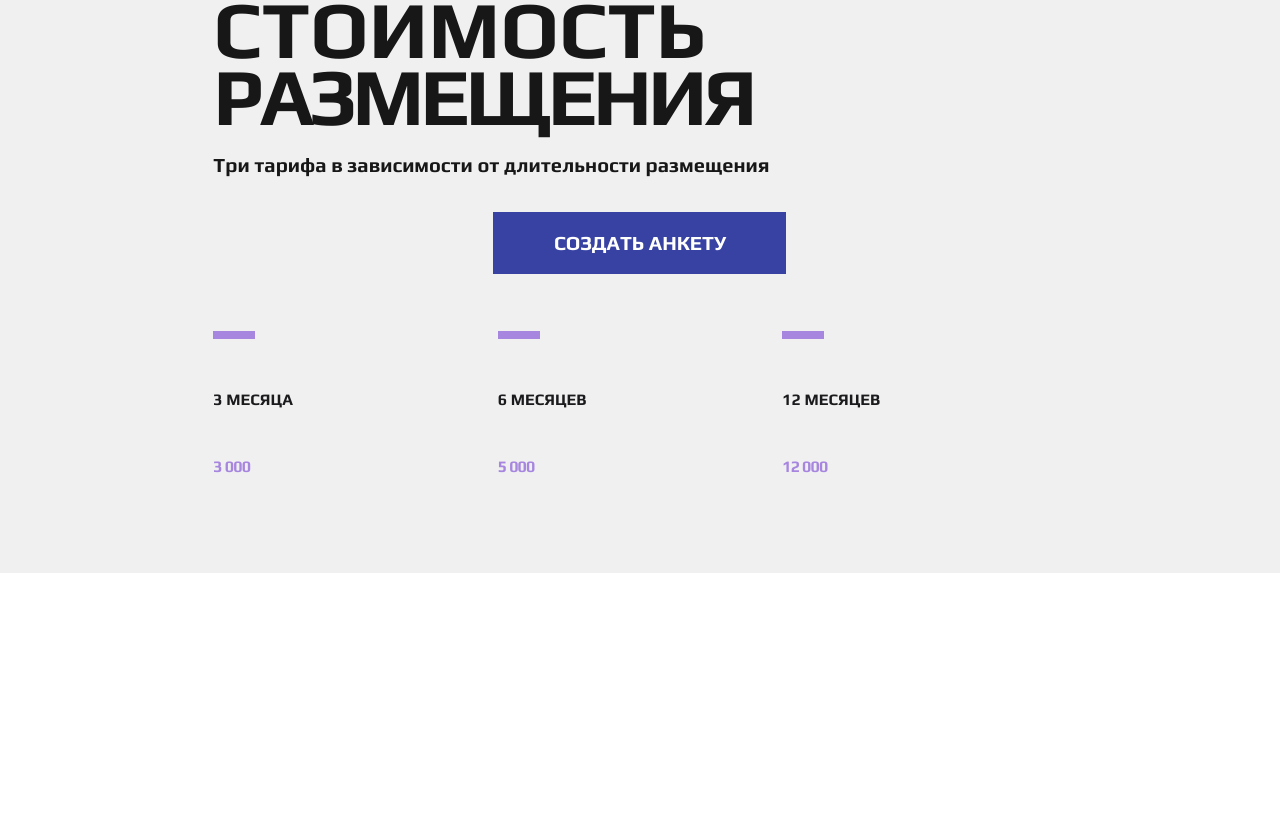
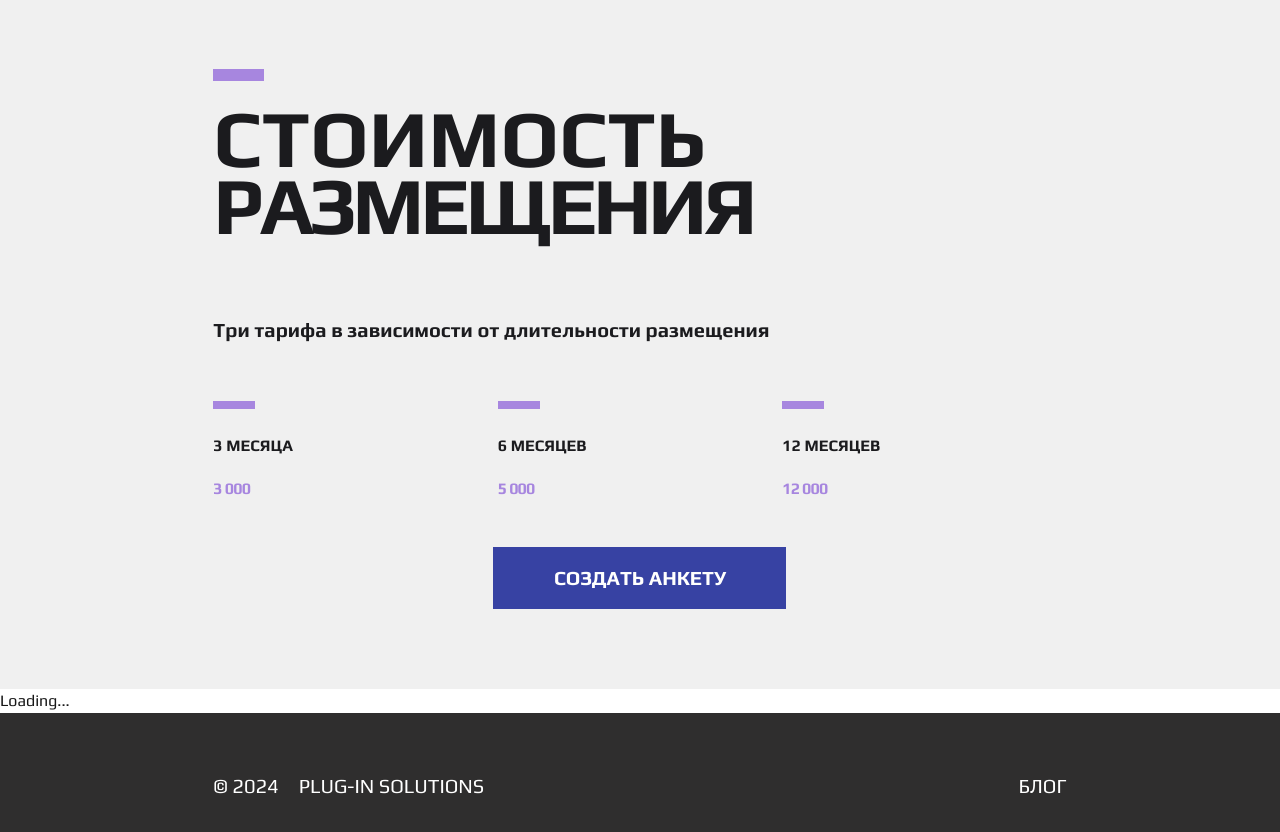
Before and after one commit to George499/pluginexpert, a Next.js app in the folder frontend/: page /pricing in a window 1280 px wide. Shown: the part 920-1752 px from the top of the page. Before the commit the page ends 1493 px from the top, so only its background shows below. Built offline with nearby package versions, Linux system fonts and the light colour scheme; no server answers.

Commit message:
pricing page

```diff
--- a/frontend/app/components/main-page/SecondScreen.js
+++ b/frontend/app/components/main-page/SecondScreen.js
@@ -6,7 +6,7 @@ function SecondScreen() {
   const { ref, isVisible } = useIntersectionObserver(0.3);
   return (
     <div
-      className={`h-full flex content-center justify-center items-center flex-col`}
+      className={`h-full flex content-center justify-center items-center flex-col text-[#1B1B1E]`}
       style={{ backgroundColor: "#f0f0f0" }}
       id="second screen"
     >
@@ -15,7 +15,7 @@ function SecondScreen() {
           className=" w-[51px] h-[12px] mb-[21px]"
           style={{ backgroundColor: "#a786df" }}
         ></div>
-        <div className="mb-8x] text-[40px] lg:text-[57px] xl:text-[81px]">
+        <div className="mb-8 text-[40px] lg:text-[57px] xl:text-[81px] ">
           <p className="leading-[4.5rem] mb-[30px] lg:-mb-[5px] ">PLUGIN</p>
           <div className="tracking-tighter leading-[4.5rem] lg:flex ">
             <p className="-mb-[30px] lg:-mb-[10px]">SPEAKERS</p>
--- a/frontend/app/components/pricing/PricingFirstScreen.js
+++ b/frontend/app/components/pricing/PricingFirstScreen.js
@@ -6,10 +6,10 @@ function PricingFirstScreen() {
   const { ref, isVisible } = useIntersectionObserver(0.3);
   return (
     <div
-      className={`h-screen flex content-center justify-center items-center flex-col bg-[url('/images/bkground_1.png')] bg-fixed relative bg-cover `}
+      className={` flex content-center justify-center items-center flex-col bg-[url('/images/bkground_1.png')] bg-fixed relative bg-cover `}
       id="second screen"
     >
-      <div className="container flex flex-col w-4/5 lg:w-2/3 my-20 items-start justify-center font-semibold mt-[120px]">
+      <div className="container flex flex-col w-4/5 lg:w-2/3 my-20 items-start justify-center font-semibold mt-[200px]">
         {/* <div
           className=" w-[51px] h-[12px] mb-[21px]"
           style={{ backgroundColor: "#a786df" }}
@@ -23,7 +23,7 @@ function PricingFirstScreen() {
         <div className="text-[16px] lg:text-[20px] tracking-normal mb-8 pt-7 text-white">
           <p>Размещение анкеты на ресурсе </p>
         </div>
-        <div className="mb-[30px] text-[40px] lg:text-[57px] xl:text-[81px]">
+        <div className="mb-[30px] text-[40px] lg:text-[57px] xl:text-[81px] text-[#1B1B1E]">
           <p className="leading-[4.5rem] mb-[30px] lg:-mb-[5px] text-white">
             PLUGIN
           </p>
--- /dev/null
+++ b/frontend/app/components/pricing/PricingFooter.js
@@ -0,0 +1,61 @@
+"use client";
+import {
+  FaFacebookF,
+  FaTwitter,
+  FaInstagram,
+  FaYoutube,
+  FaPinterestP,
+} from "react-icons/fa";
+import { useRouter } from "next/navigation"; // обновленный импорт
+import Link from "next/link"; // добавляем Link
+
+function PricingFooter() {
+  const router = useRouter();
+  const iconClass =
+    "w-[34px] h-[34px] mr-[7px] p-1 cursor-pointer hover:text-slate-300";
+
+  return (
+    <footer className="h-[100px] lg:h-[145px] bg-[#2f2e2e] flex content-center justify-center items-center flex-col w-full">
+      <div className="container flex flex-row w-4/5 lg:w-2/3 h-full items-center justify-between font-play text-[16px] lg:text-[20px] font-normal text-white">
+        <div>
+          <p className="flex flex-col">
+            <span className="flex">
+              <span className="hidden lg:flex">
+                © {new Date().getFullYear()}
+              </span>
+              <span className="ml-5"> PLUG-IN SOLUTIONS</span>
+            </span>
+          </p>
+        </div>
+
+        <ul className="text-[20px] flex">
+          {/* <li className="mr-5">
+            <Link
+              href="/speakers/forSpeekers"
+              className="cursor-pointer hover:text-slate-300"
+            >
+              СПИКЕРАМ – РАЗМЕСТИТЬ АНКЕТУ
+            </Link>
+          </li> */}
+          <li>
+            <Link
+              href="/speakers/blog"
+              className="cursor-pointer hover:text-slate-300"
+            >
+              БЛОГ
+            </Link>
+          </li>
+        </ul>
+
+        {/* <div>
+          <p className="hidden lg:flex">Подпишитесь на нас в соцсетях:</p>
+          <nav className="flex flex-row">
+            <FaInstagram className={iconClass} />
+          </nav>
+        </div> */}
+      </div>
+    </footer>
+  );
+}
+
+export default PricingFooter;
--- a/frontend/app/components/pricing/PricingSecondScreen.js
+++ b/frontend/app/components/pricing/PricingSecondScreen.js
@@ -7,7 +7,7 @@ function PricingSecondScreen() {
   const { ref, isVisible } = useIntersectionObserver(0.3);
   return (
     <div
-      className={`h-full flex content-center justify-center items-center flex-col`}
+      className={`h-full flex content-center justify-center items-center flex-col text-[#1B1B1E]`}
       style={{ backgroundColor: "#f0f0f0" }}
       id="second screen"
     >
@@ -16,36 +16,60 @@ function PricingSecondScreen() {
           className=" w-[51px] h-[12px] mb-[21px]"
           style={{ backgroundColor: "#a786df" }}
         ></div>
-        <div className="mb-8x] text-[40px] lg:text-[57px] xl:text-[81px]">
+        <div className="mb-14 text-[40px] lg:text-[57px] xl:text-[81px]">
           <p className="leading-[4.5rem] mb-[30px] lg:-mb-[5px] ">СТОИМОСТЬ</p>
           <div className="tracking-tighter leading-[4.5rem] lg:flex ">
             <p className="-mb-[30px] lg:-mb-[10px]">РАЗМЕЩЕНИЯ</p>
           </div>
         </div>
 
-        <div className="text-[16px] lg:text-[20px] tracking-normal mb-8 pt-7 ">
+        <div className="text-[16px] lg:text-[20px] tracking-normal mb-14 pt-7 ">
           <p>Три тарифа в зависимости от длительности размещения </p>
         </div>
 
-        {/* <div className="mb-8x] text-[40px] lg:text-[57px] xl:text-[81px] mb-8">
-          <p className="leading-[4.5rem] mb-[30px] lg:-mb-[5px] ">3 МЕСЯЦА</p>
-          <div className="tracking-tighter leading-[4.5rem] lg:flex ">
-            <p className="-mb-[30px] lg:-mb-[10px] text-[#a786df]">3 000 </p>
-          </div>
+        <div
+          ref={ref}
+          className={`${
+            isVisible ? "animate-fadeIn" : ""
+          } grid grid-cols-2 lg:flex lg:flex-row w-full justify-start text-[#1B1B1E] text-[14px] lg:text-[16px] font-bold mb-8`}
+        >
+          <ul
+            className={`w-full grid grid-cols-2 lg:flex lg:flex-row justify-start text-[#1B1B1E] text-[14px] lg:text-[16px] font-bold`}
+          >
+            <li className=" w-1/2 lg:w-3/4 mb-8 lg:mb-0 mr-8">
+              <div
+                className={`h-[8px] w-2/5 lg:w-1/6 mb-[25px]`}
+                style={{ backgroundColor: "#a786df" }}
+              ></div>
+              <p className=" mb-[30px] lg:-mb-[5px] ">3 МЕСЯЦА</p>
+              <div className="tracking-tighter leading-[4.5rem] lg:flex ">
+                <p className="-mb-[30px] lg:-mb-[10px] text-[#a786df]">3 000</p>
+              </div>
+            </li>
+            <li className="w-1/2 lg:w-3/4 mb-8 lg:mb-0 mr-8">
+              <div
+                className={`h-[8px] w-2/5 lg:w-1/6 mb-[25px]`}
+                style={{ backgroundColor: "#a786df" }}
+              ></div>
+              <p className=" mb-[30px] lg:-mb-[5px] ">6 МЕСЯЦЕВ</p>
+              <div className="tracking-tighter leading-[4.5rem] lg:flex ">
+                <p className="-mb-[30px] lg:-mb-[10px] text-[#a786df]">5 000</p>
+              </div>
+            </li>
+            <li className="w-1/2 lg:w-3/4 mb-8 lg:mb-0 mr-8">
+              <div
+                className={`h-[8px] w-2/5 lg:w-1/6 mb-[25px]`}
+                style={{ backgroundColor: "#a786df" }}
+              ></div>
+              <p className=" mb-[30px] lg:-mb-[5px] ">12 МЕСЯЦЕВ</p>
+              <div className="tracking-tighter leading-[4.5rem] lg:flex ">
+                <p className="-mb-[30px] lg:-mb-[10px] text-[#a786df]">
+                  12 000
+                </p>
+              </div>
+            </li>
+          </ul>
         </div>
-        <div className="mb-8x] text-[40px] lg:text-[57px] xl:text-[81px] mb-8">
-          <p className="leading-[4.5rem] mb-[30px] lg:-mb-[5px] ">6 МЕСЯЦЕВ</p>
-          <div className="tracking-tighter leading-[4.5rem] lg:flex ">
-            <p className="-mb-[30px] lg:-mb-[10px] text-[#a786df]">5 000 </p>
-          </div>
-        </div>
-        <div className="mb-8x] text-[40px] lg:text-[57px] xl:text-[81px] mb-8">
-          <p className="leading-[4.5rem] mb-[30px] lg:-mb-[5px] ">12 МЕСЯЦЕВ</p>
-          <div className="tracking-tighter leading-[4.5rem] lg:flex ">
-            <p className="-mb-[30px] lg:-mb-[10px] text-[#a786df]">12 000 </p>
-          </div>
-        </div> */}
-
         <div className="container flex flex-col h-full justify-center items-center">
           <Link
             href="/all-speakers"
@@ -56,7 +80,7 @@ function PricingSecondScreen() {
             text-center
             font-semibold
             uppercase
-            mb-[57px]
+
             p-4
             text-[20px]
             text-[#fffffe]
@@ -70,72 +94,6 @@ function PricingSecondScreen() {
             СОЗДАТЬ АНКЕТУ
           </Link>
         </div>
-
-        <div
-          ref={ref}
-          className={`${
-            isVisible ? "animate-fadeIn" : ""
-          } grid grid-cols-2 lg:flex lg:flex-row w-full justify-start text-[#1B1B1E] text-[14px] lg:text-[16px] font-bold`}
-        >
-          <ul
-            className={`grid grid-cols-2 lg:flex lg:flex-row w-full justify-start text-[#1B1B1E] text-[14px] lg:text-[16px] font-bold`}
-          >
-            <li className=" w-1/2 lg:w-3/4 mb-8 lg:mb-0 mr-8">
-              <div
-                className={`h-[8px] w-2/5 lg:w-1/6 mb-[25px]`}
-                style={{ backgroundColor: "#a786df" }}
-              ></div>
-              <p className="leading-[4.5rem] mb-[30px] lg:-mb-[5px] ">
-                3 МЕСЯЦА
-              </p>
-              <div className="tracking-tighter leading-[4.5rem] lg:flex ">
-                <p className="-mb-[30px] lg:-mb-[10px] text-[#a786df]">3 000</p>
-              </div>
-            </li>
-            <li className="w-1/2 lg:w-3/4 mb-8 lg:mb-0 mr-8">
-              <div
-                className={`h-[8px] w-2/5 lg:w-1/6 mb-[25px]`}
-                style={{ backgroundColor: "#a786df" }}
-              ></div>
-              <p className="leading-[4.5rem] mb-[30px] lg:-mb-[5px] ">
-                6 МЕСЯЦЕВ
-              </p>
-              <div className="tracking-tighter leading-[4.5rem] lg:flex ">
-                <p className="-mb-[30px] lg:-mb-[10px] text-[#a786df]">5 000</p>
-              </div>
-            </li>
-            <li className="w-1/2 lg:w-3/4 mb-8 lg:mb-0 mr-8">
-              <div
-                className={`h-[8px] w-2/5 lg:w-1/6 mb-[25px]`}
-                style={{ backgroundColor: "#a786df" }}
-              ></div>
-              <p className="leading-[4.5rem] mb-[30px] lg:-mb-[5px] ">
-                12 МЕСЯЦЕВ
-              </p>
-              <div className="tracking-tighter leading-[4.5rem] lg:flex ">
-                <p className="-mb-[30px] lg:-mb-[10px] text-[#a786df]">
-                  12 000
-                </p>
-              </div>
-            </li>
-            {/* {[
-              `КОНТАКТЫ СПИКЕРОВ`,
-              `БЫСТРЫЙ ПОИСК СПИКЕРОВ`,
-              `ПРОВЕРЕННЫЕ СПИКЕРЫ`,
-              `НОВЫЕ СПИКЕРЫ`,
-            ].map((li, id) => (
-              <div className="flex lg:w-1/2" key={id}>
-                <li className="w-1/2 lg:w-3/4 mb-8 lg:mb-0">
-                  <div
-                    className={`h-[8px] w-2/5 lg:w-1/6 mb-[25px]`}
-                    style={{ backgroundColor: "#a786df" }}
-                  ></div>
-                  <p dangerouslySetInnerHTML={{ __html: li }}></p>
-                </li>
-              </div>
-            ))} */}
-          </ul>
-        </div>
       </div>
     </div>
   );
--- /dev/null
+++ b/frontend/app/components/pricing/PricingSpecialText.js
@@ -0,0 +1,68 @@
+"use client";
+import { BlocksRenderer } from "@strapi/blocks-react-renderer";
+import { useEffect, useState } from "react";
+
+function SpecialText() {
+  const [specialText, setSpecialText] = useState(null);
+
+  useEffect(() => {
+    async function fetchData() {
+      try {
+        const response = await fetch(
+          "https://admin.pluginexpert.ru/api/special-texts"
+        );
+        const data = await response.json();
+        setSpecialText(data);
+      } catch (error) {
+        console.error("Error fetching data:", error);
+      }
+    }
+
+    fetchData();
+  }, []);
+
+  if (!specialText) {
+    return <div>Loading...</div>;
+  }
+
+  // Получаем непосредственно массив блоков
+  const blocks = specialText?.data?.[0]?.body;
+  if (!blocks) {
+    return <div>No content available</div>;
+  }
+
+  const customComponents = {
+    heading: ({ level, children }) => {
+      const Tag = `h${level}`;
+      const classes =
+        level === 1
+          ? "text-md font-bold leading-[2.5rem] lg:leading-[4.5rem] "
+          : "my-5 text-md font-bold";
+      return <Tag className={classes}>{children}</Tag>;
+    },
+    paragraph: ({ children }) => (
+      <p className="font-play text-sm font-normal">{children}</p>
+    ),
+    list: ({ children }) => <ul className="list-disc ml-6 mb-4">{children}</ul>,
+    "list-item": ({ children }) => (
+      <li className="font-play ml-4 text-sm">{children}</li>
+    ),
+    link: ({ href, children }) => (
+      <a href={href} className="text-white hover:underline">
+        {children}
+      </a>
+    ),
+  };
+
+  return (
+    <div className="bg-fixed flex justify-center w-full  bg-[white] text-black">
+      <div className="shadow-neutral-500/50 w-full flex justify-center">
+        <div className="container w-4/5 flex flex-col my-10">
+          <BlocksRenderer content={blocks} components={customComponents} />
+        </div>
+      </div>
+    </div>
+  );
+}
+
+export default SpecialText;
--- a/frontend/app/pricing/page.js
+++ b/frontend/app/pricing/page.js
@@ -1,11 +1,14 @@
 import PricingFirstScreen from "../components/pricing/PricingFirstScreen";
 import PricingSecondScreen from "./../components/pricing/PricingSecondScreen";
-
+import PricingSpecialText from "./../components/pricing/PricingSpecialText";
+import PricingFooter from "./../components/pricing/PricingFooter";
 export default function Pricing() {
   return (
     <div>
       <PricingFirstScreen />
       <PricingSecondScreen />
+      <PricingSpecialText />
+      <PricingFooter />
     </div>
   );
 }
```
